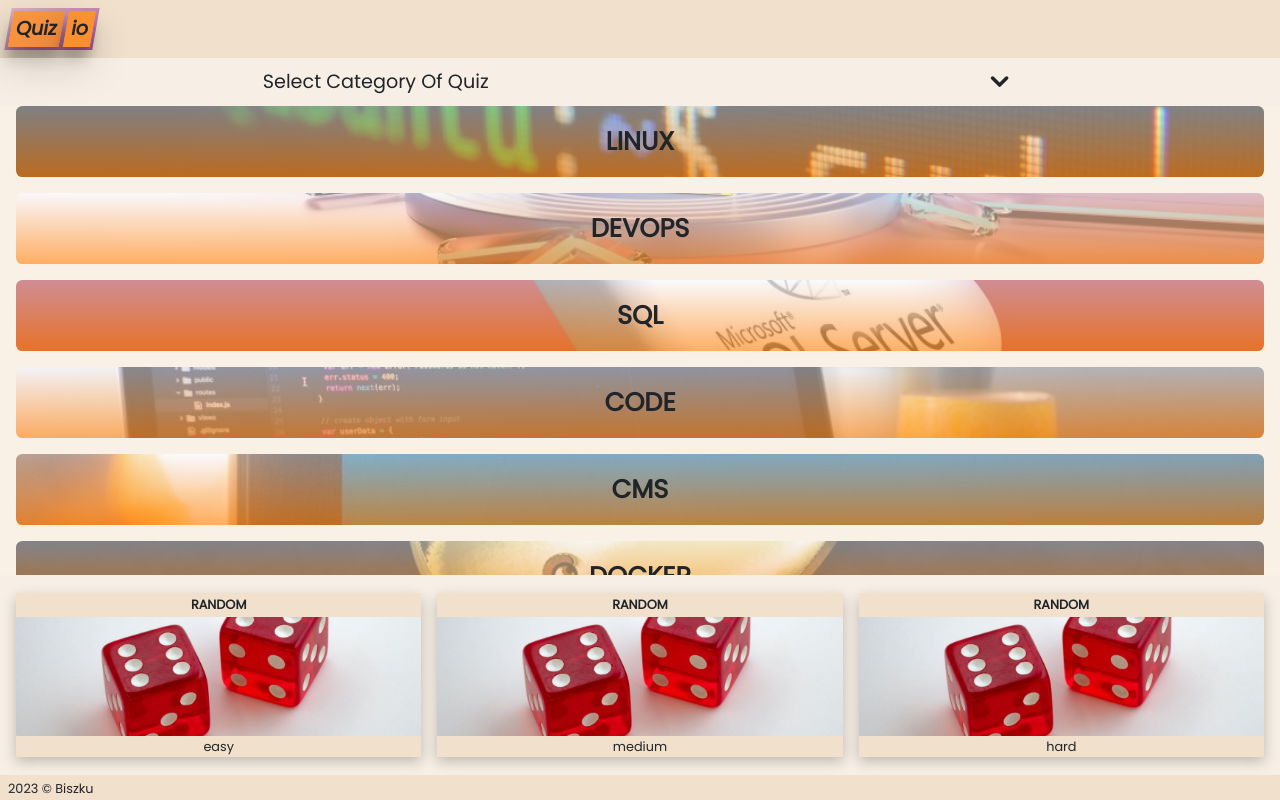
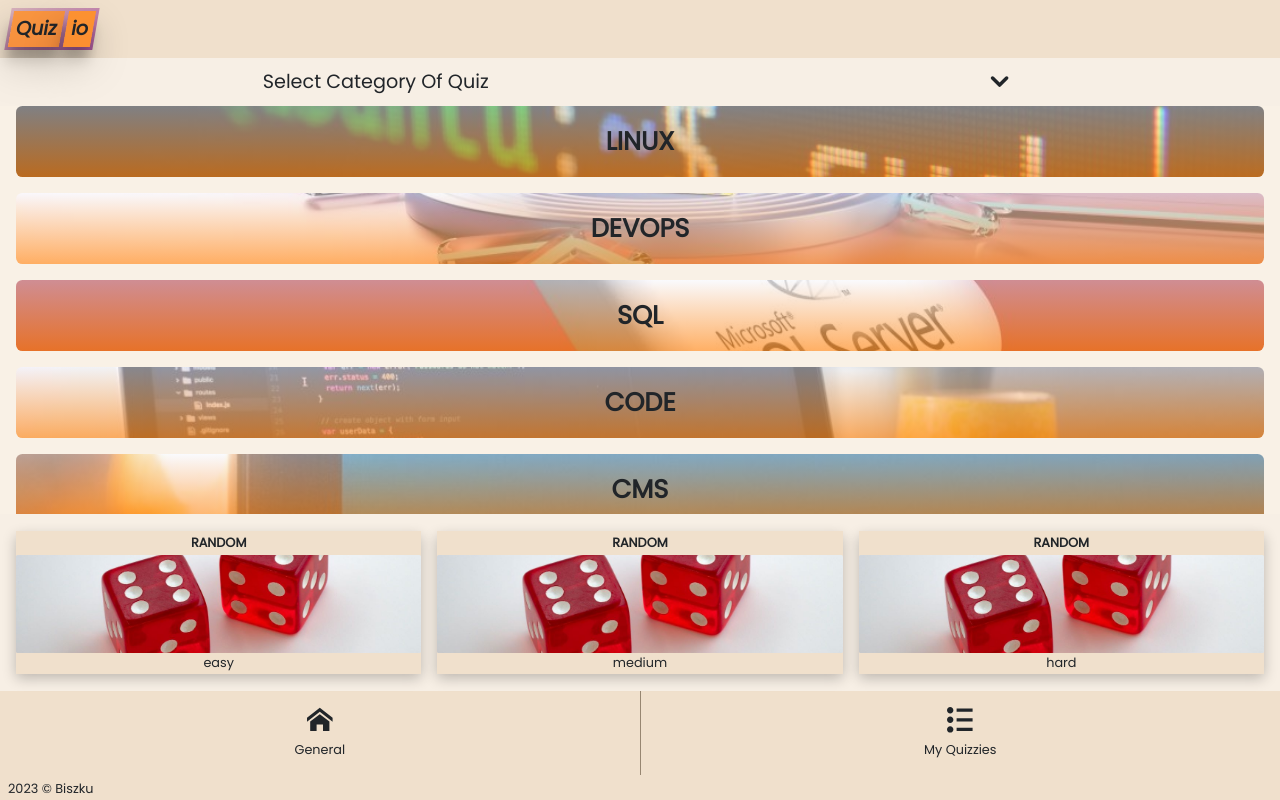
Before and after one commit to Biszku/QuizIo, a Next.js app: page / in a window 1280 px wide. Built offline with nearby package versions, Linux system fonts and the light colour scheme.

Commit message:
added navigation element

```diff
--- a/app/page.tsx
+++ b/app/page.tsx
@@ -1,10 +1,15 @@
-import Quizzies from "../components/Quizzies/quizzies";
+import MainNav from "@/components/Navigation/navigation";
+import Quizzies from "@/components/Quizzies/quizzies";
 
 const Home = () => {
   return (
-    <section className="general-container">
-      <Quizzies />
-    </section>
+    <>
+      <section className="general-container">
+        <Quizzies />
+      </section>
+      <MainNav />
+
+    </>
   );
 };
 
```
Also changed, not shown: app/my-quizzies/page.tsx (+8 -2 lines).
